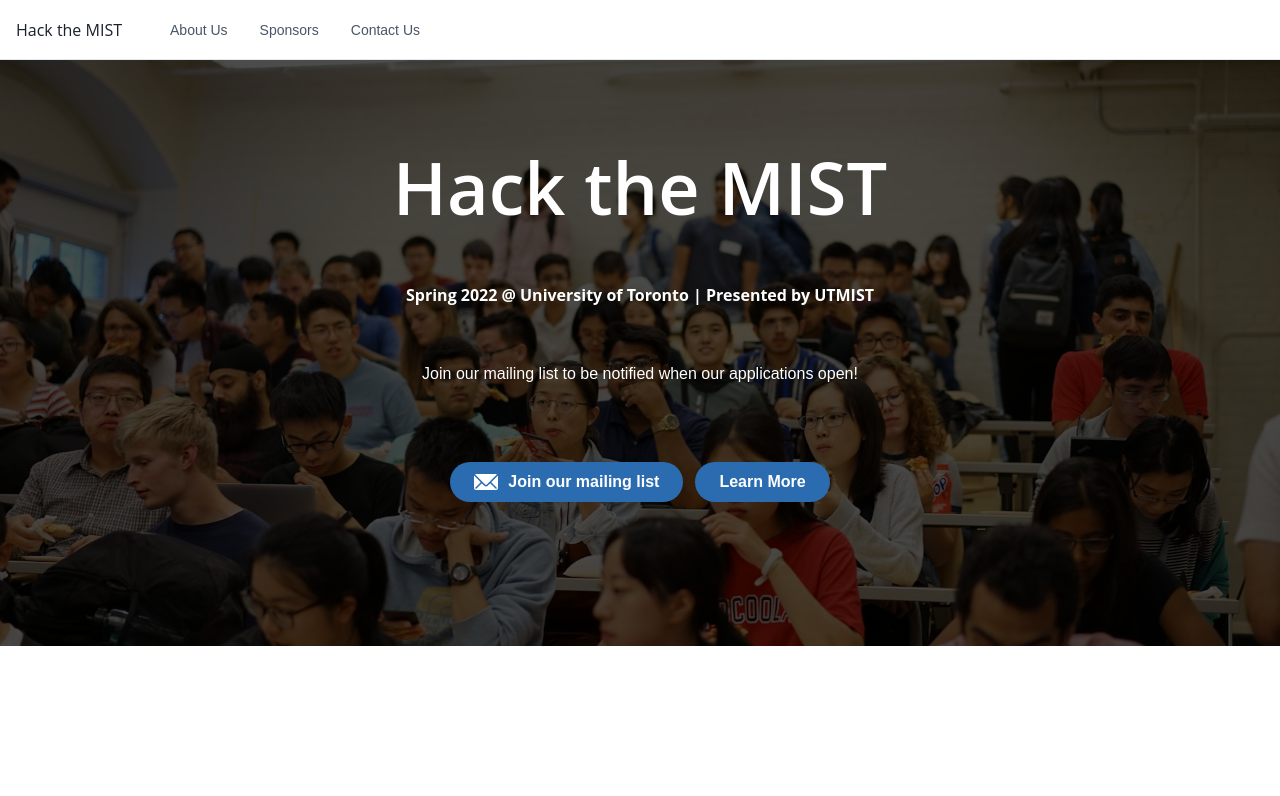
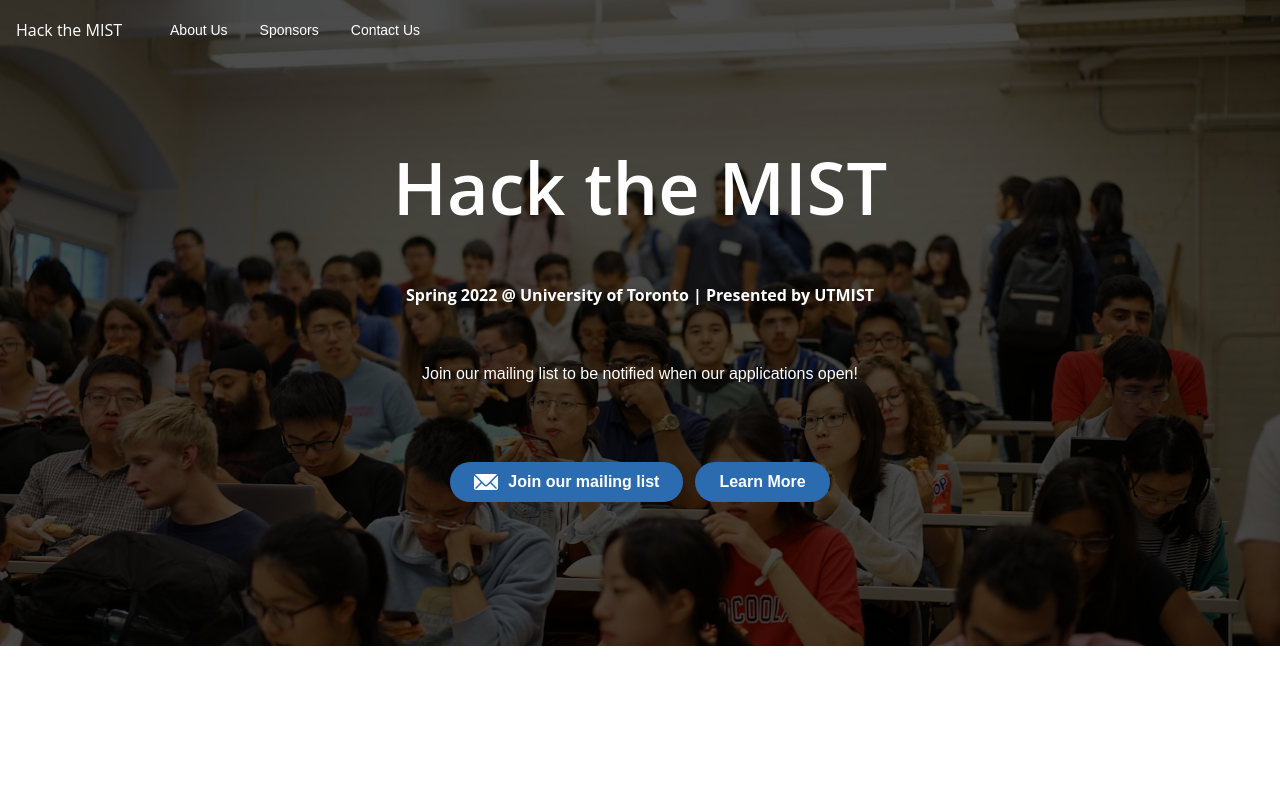
Before and after one commit to UTMIST/hackthemist, a React (Create React App) app: page / in a window 1280 px wide. Shown: the top 796 px of the page. Built offline with nearby package versions, Linux system fonts and the light colour scheme.

Commit message:
Transparent navbar when docked

```diff
--- a/src/sections/Navigation.tsx
+++ b/src/sections/Navigation.tsx
@@ -24,21 +24,50 @@
     ChevronDownIcon,
     ChevronRightIcon,
 } from '@chakra-ui/icons';
+import {useEffect, useState} from "react";
 
 const Navbar = () => {
     const {isOpen, onToggle} = useDisclosure();
+    const [navbarDocked, setNavbarDocked] = useState(true);
+
+    const onScroll = () => {
+        // Make navbar transparent when it's at the top.
+        setNavbarDocked(window.scrollY < 10);
+    };
+
+    useEffect(() => {
+        onScroll();
+        window.addEventListener('scroll', onScroll);
+
+        return () => window.removeEventListener('scroll', onScroll);
+    }, []);
+
+    const navbarTransparent = navbarDocked && !isOpen;
+
+    const backgroundColor = navbarTransparent
+        ? 'rgba(0, 0, 0, 0)'
+        : 'white'
+
+    const borderColor = navbarTransparent
+        ? 'rgba(0, 0, 0, 0)'
+        : 'gray.400';
+
+    const textColor = navbarTransparent
+        ? 'rgba(255, 255, 255, 255)'
+        : 'gray.600';
 
     return (
         <Box style={{position: 'fixed', width: '100%', zIndex: 1000}}>
             <Flex
-                bg={useColorModeValue('white', 'gray.800')}
-                color={useColorModeValue('gray.600', 'white')}
+                bg={backgroundColor}
+                color={textColor}
                 minH={'60px'}
                 py={{base: 2}}
                 px={{base: 4}}
                 borderBottom={1}
                 borderStyle={'solid'}
-                borderColor={useColorModeValue('gray.200', 'gray.900')}
+                borderColor={borderColor}
+                style={{transitionDuration: '0.5s'}}
                 align={'center'}>
                 <Flex
                     flex={{base: 1, md: 'auto'}}
@@ -49,7 +78,8 @@
                         icon={
                             isOpen ? <CloseIcon w={3} h={3}/> : <HamburgerIcon w={5} h={5}/>
                         }
-                        variant={'ghost'}
+                        variant={navbarTransparent ? 'outline' : 'ghost'}
+                        style={navbarTransparent ? {background: 'rgba(0, 0, 0, 0)'} : {}}
                         aria-label={'Toggle Navigation'}
                     />
                 </Flex>
@@ -58,12 +88,12 @@
                         href='#'
                         textAlign={useBreakpointValue({base: 'center', md: 'left'})}
                         fontFamily={'heading'}
-                        color={useColorModeValue('gray.800', 'white')}>
+                        color={textColor}>
                         Hack the MIST
                     </Link>
 
                     <Flex display={{base: 'none', md: 'flex'}} ml={10}>
-                        <DesktopNav/>
+                        <DesktopNav navbarDocked={navbarTransparent}/>
                     </Flex>
                 </Flex>
 
@@ -103,9 +133,13 @@
     );
 }
 
-const DesktopNav = () => {
-    const linkColor = useColorModeValue('gray.600', 'gray.200');
-    const linkHoverColor = useColorModeValue('gray.800', 'white');
+const DesktopNav = ({navbarDocked}: { navbarDocked: boolean }) => {
+    const linkColor = navbarDocked
+        ? 'white'
+        : 'gray.600';
+    const linkHoverColor = navbarDocked
+        ? 'white'
+        : 'gray.800';
     const popoverContentBgColor = useColorModeValue('white', 'gray.800');
 
     return (
```
